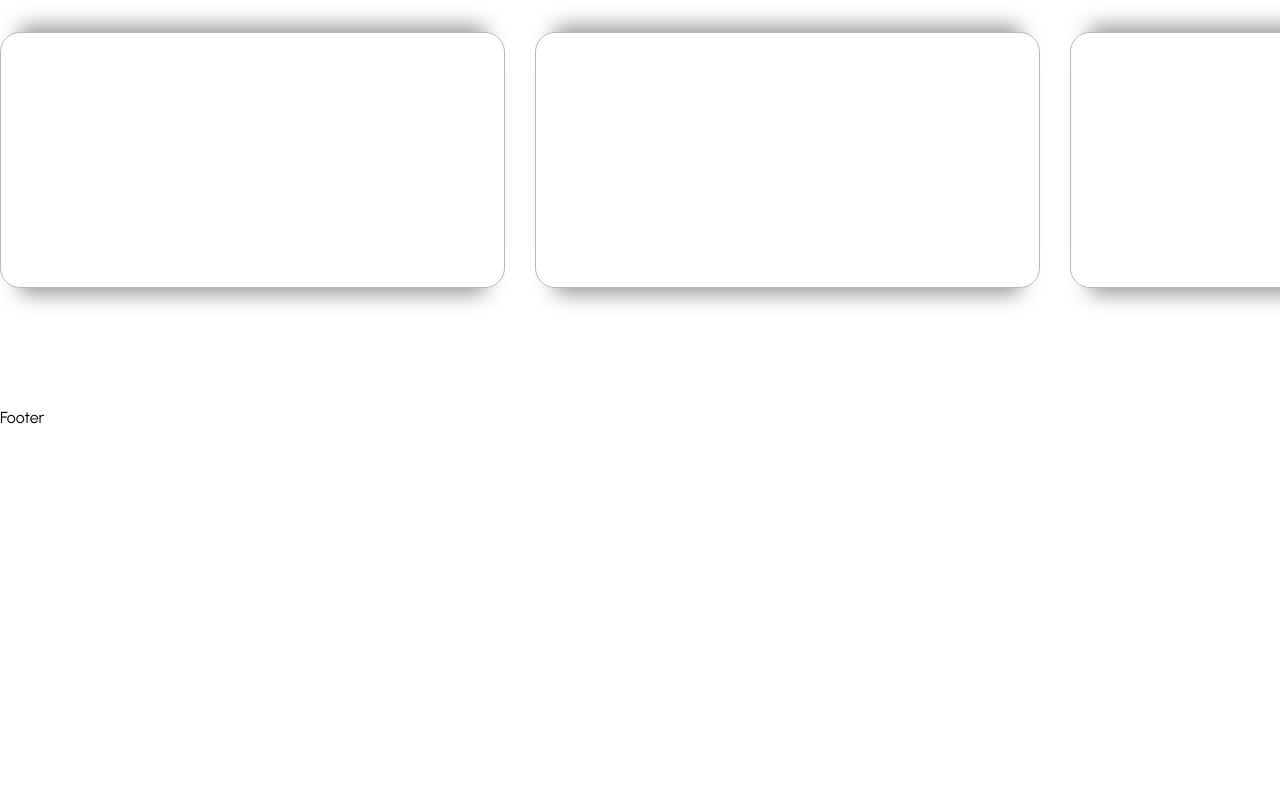
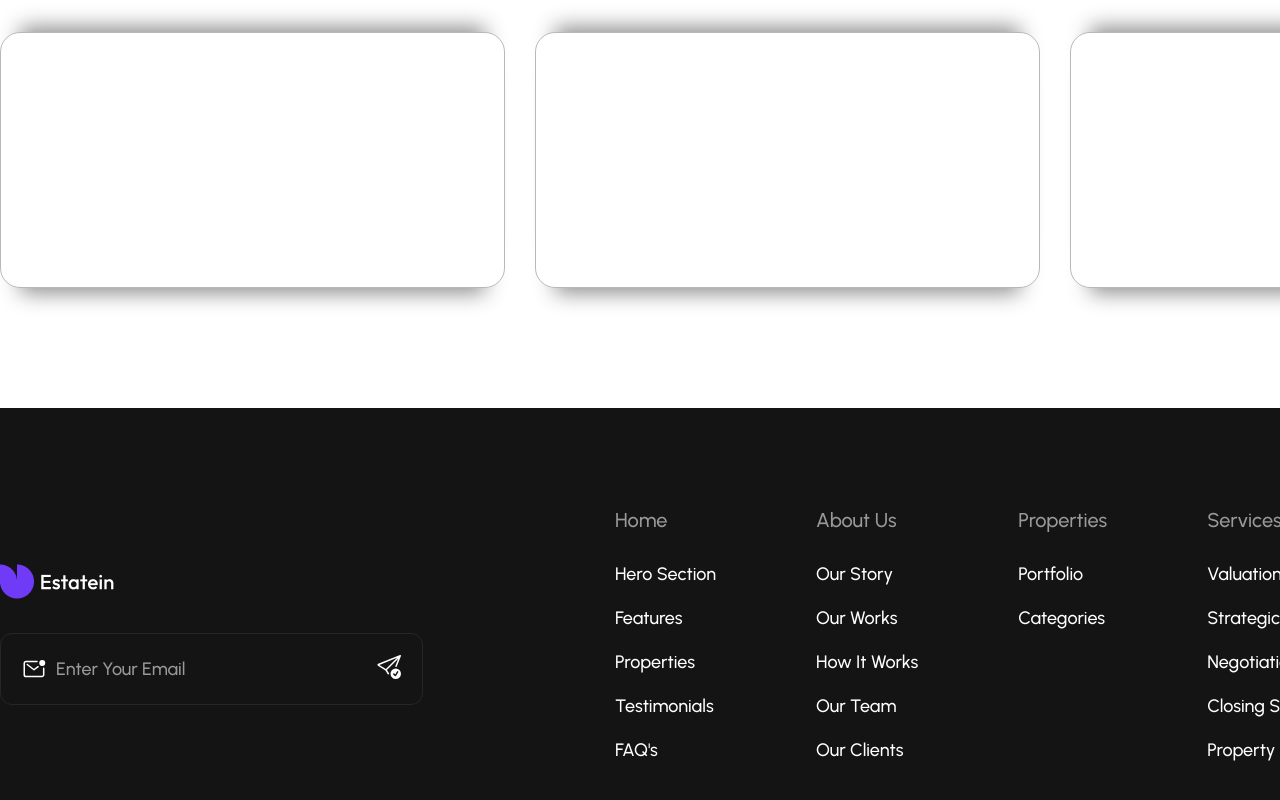
Before and after one commit to km-saifullah/realstate_app, a React (Vite) app: page /about in a window 1280 px wide. Shown: the part 2188-2988 px from the top of the page. Before the commit the page ends 2615 px from the top, so only its background shows below. Built offline with nearby package versions, Linux system fonts and the light colour scheme.

Commit message:
footer section done

```diff
--- a/src/layout/Footer.jsx
+++ b/src/layout/Footer.jsx
@@ -1,7 +1,80 @@
 import React from "react";
+import Image from "../components/img/Image";
+import logo from "/logo.png";
+import { IoMailUnreadOutline } from "react-icons/io5";
+import { BsSendCheck } from "react-icons/bs";
+import { Link } from "react-router-dom";
+import "./footer.css";
 
 const Footer = () => {
-  return <div>Footer</div>;
+  return (
+    <footer className="footer">
+      <div className="container">
+        <div className="footer_wrapper">
+          <div className="footer_logo">
+            <Image imgSrc={logo} altText="logo" />
+            <form className="footer_form" action="">
+              <div className="footer_conatct">
+                <div className="form_input">
+                  <IoMailUnreadOutline className="footer_icon" />
+                  <input type="text" placeholder="Enter Your Email" />
+                </div>
+                <div>
+                  <BsSendCheck className="footer_icon send_btn" />
+                </div>
+              </div>
+            </form>
+          </div>
+          <div className="footer_links">
+            <div className="home_links">
+              <h4>Home</h4>
+              <ul>
+                <Link className="footer_link">Hero Section</Link>
+                <Link className="footer_link">Features</Link>
+                <Link className="footer_link">Properties</Link>
+                <Link className="footer_link">Testimonials</Link>
+                <Link className="footer_link">FAQ's</Link>
+              </ul>
+            </div>
+            <div className="home_links">
+              <h4>About Us</h4>
+              <ul>
+                <Link className="footer_link">Our Story</Link>
+                <Link className="footer_link">Our Works</Link>
+                <Link className="footer_link">How It Works</Link>
+                <Link className="footer_link">Our Team</Link>
+                <Link className="footer_link">Our Clients</Link>
+              </ul>
+            </div>
+            <div className="home_links">
+              <h4>Properties</h4>
+              <ul>
+                <Link className="footer_link">Portfolio</Link>
+                <Link className="footer_link">Categories</Link>
+              </ul>
+            </div>
+            <div className="home_links">
+              <h4>Services</h4>
+              <ul>
+                <Link className="footer_link">Valuation Mastery</Link>
+                <Link className="footer_link">Strategic Marketing</Link>
+                <Link className="footer_link">Negotiation Wizardry</Link>
+                <Link className="footer_link">Closing Success</Link>
+                <Link className="footer_link">Property Management</Link>
+              </ul>
+            </div>
+            <div className="home_links">
+              <h4>Services</h4>
+              <ul>
+                <Link className="footer_link">Contact Form</Link>
+                <Link className="footer_link">Our Offices</Link>
+              </ul>
+            </div>
+          </div>
+        </div>
+      </div>
+    </footer>
+  );
 };
 
 export default Footer;
--- /dev/null
+++ b/src/layout/footer.css
@@ -0,0 +1,78 @@
+/* ==== Footer Design Start ==== */
+.footer {
+  padding: 100px 0;
+  background-color: #141414;
+}
+.footer_wrapper {
+  display: flex;
+  align-items: center;
+  justify-content: space-between;
+  column-gap: 80px;
+}
+.footer_form {
+  padding-top: 30px;
+}
+.footer_conatct {
+  display: flex;
+  align-items: center;
+  justify-content: space-between;
+  width: 423px;
+  border: 1px solid #262626;
+  padding: 21px;
+  border-radius: 12px;
+}
+.form_input {
+  display: flex;
+  align-items: center;
+  column-gap: 10px;
+}
+.footer_icon {
+  font-size: 24px;
+  color: #fff;
+}
+.form_input input {
+  background-color: transparent;
+  outline: none;
+  border: none;
+  color: #fff;
+  color: #999;
+  font-size: 18px;
+  font-weight: 500;
+  line-height: 24px;
+}
+.form_input input::placeholder {
+  color: #999;
+  font-size: 18px;
+  font-weight: 500;
+  line-height: 24px;
+}
+.send_btn {
+  cursor: pointer;
+}
+.footer_links {
+  display: flex;
+  column-gap: 100px;
+}
+.home_links {
+  display: flex;
+  flex-direction: column;
+}
+.home_links h4 {
+  padding-bottom: 30px;
+  font-size: 20px;
+  font-weight: 500;
+  line-height: 24px;
+  color: #999999;
+}
+.home_links ul {
+  display: flex;
+  flex-direction: column;
+  row-gap: 20px;
+}
+.footer_link {
+  color: #fff;
+  font-size: 18px;
+  font-weight: 500;
+  line-height: 24px;
+}
+/* ==== Footer Design End ==== */
--- a/src/sections/values/values.css
+++ b/src/sections/values/values.css
@@ -1,8 +1,6 @@
-
 .values{
     padding: 150px;
 }
-
 .values-wrapper{
     display: flex;
     gap: 80px;
@@ -29,7 +27,6 @@
     line-height: 40px;
     width: 517px;
 }
-
 .values-item{
     display: flex;
     flex-wrap: wrap;
```
